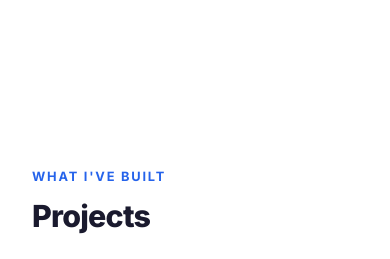
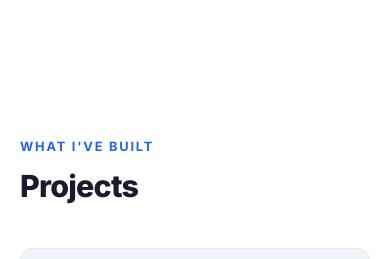
Before and after one commit to Xyrelix/dayston-personal-website, a plain HTML site: page index.html in a window 390 px wide. Shown: the part 2138-2397 px from the top of the page. Drawn offline with Linux system fonts and the light colour scheme.

Commit message:
Merge conflict fix

```diff
--- a/style.css
+++ b/style.css
@@ -601,6 +601,7 @@ img {
 
   .about,
   .skills,
+  .projects,
   .contact {
     padding: 70px 20px;
   }
```
